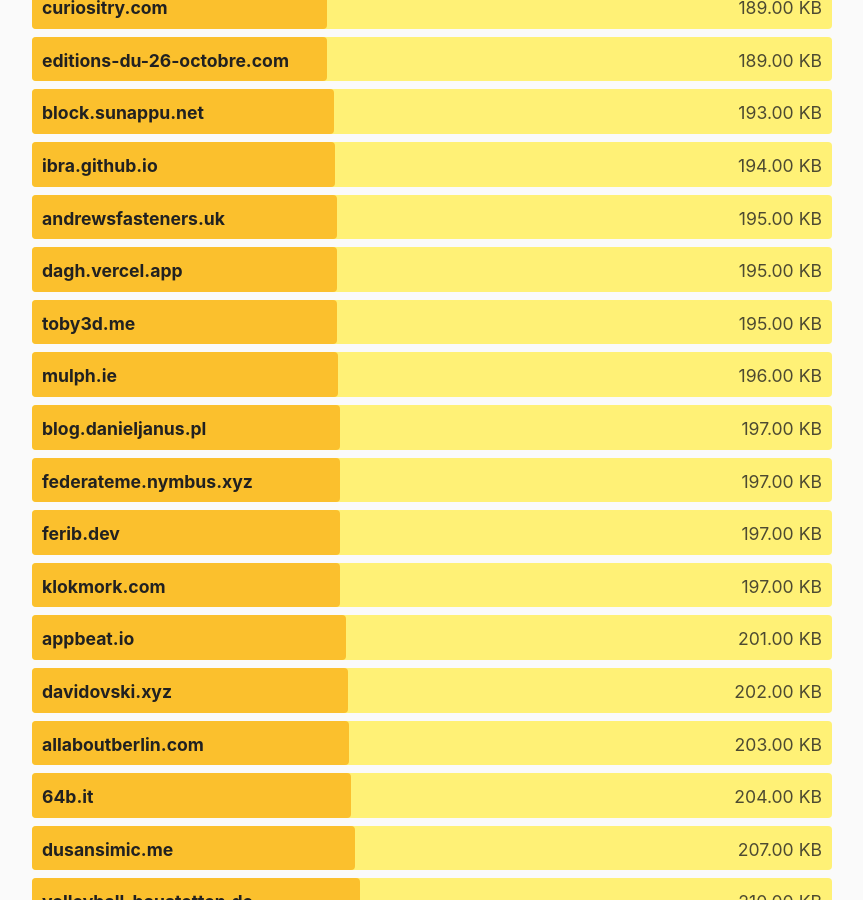
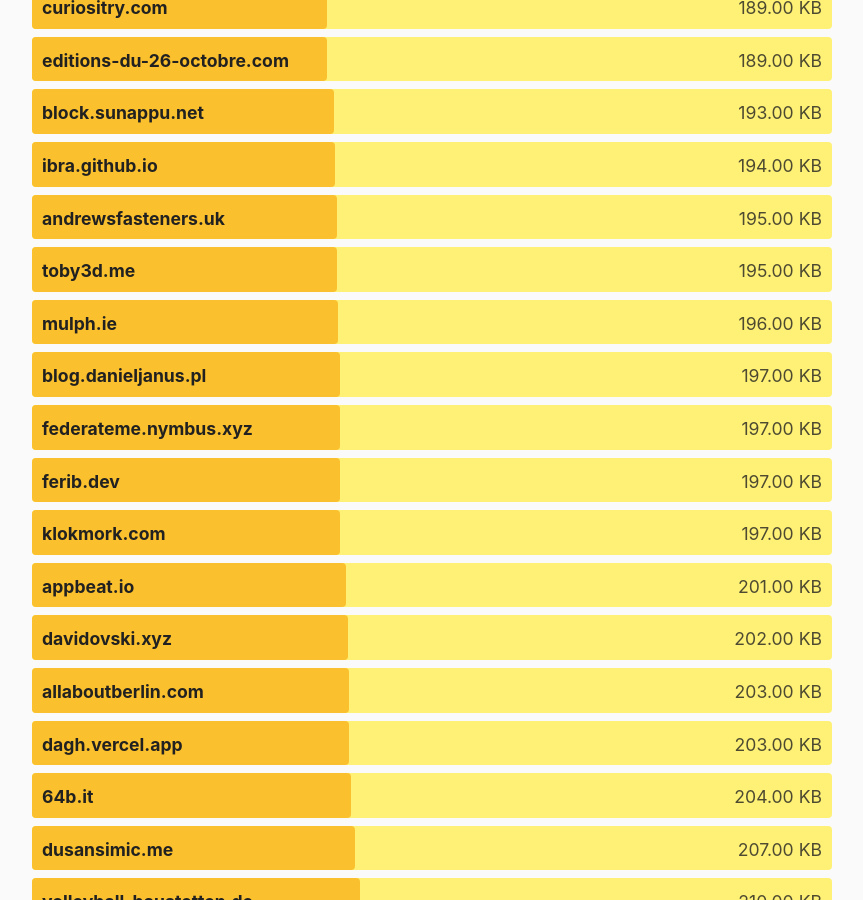
Before and after one commit to kevquirk/512kb.club, a Jekyll site: the page built from index.md, in a window 1280 px wide and 900 px high, scrolled down 18530 px. Shown: the whole window, without its empty margins (208-1071 px from the left). Built offline with Jekyll 4.4.1, drawn with Linux system fonts in a browser that asks for light colours.

Commit message:
Update sites.yml

```diff
--- a/_data/sites.yml
+++ b/_data/sites.yml
@@ -556,8 +556,8 @@
 
 - domain: dagh.vercel.app
   url: https://dagh.vercel.app/
-  size: 195
-  last_checked: 2022-05-13
+  size: 203
+  last_checked: 2022-05-16
 
 - domain: daltoncraven.com
   url: https://daltoncraven.com/
```
